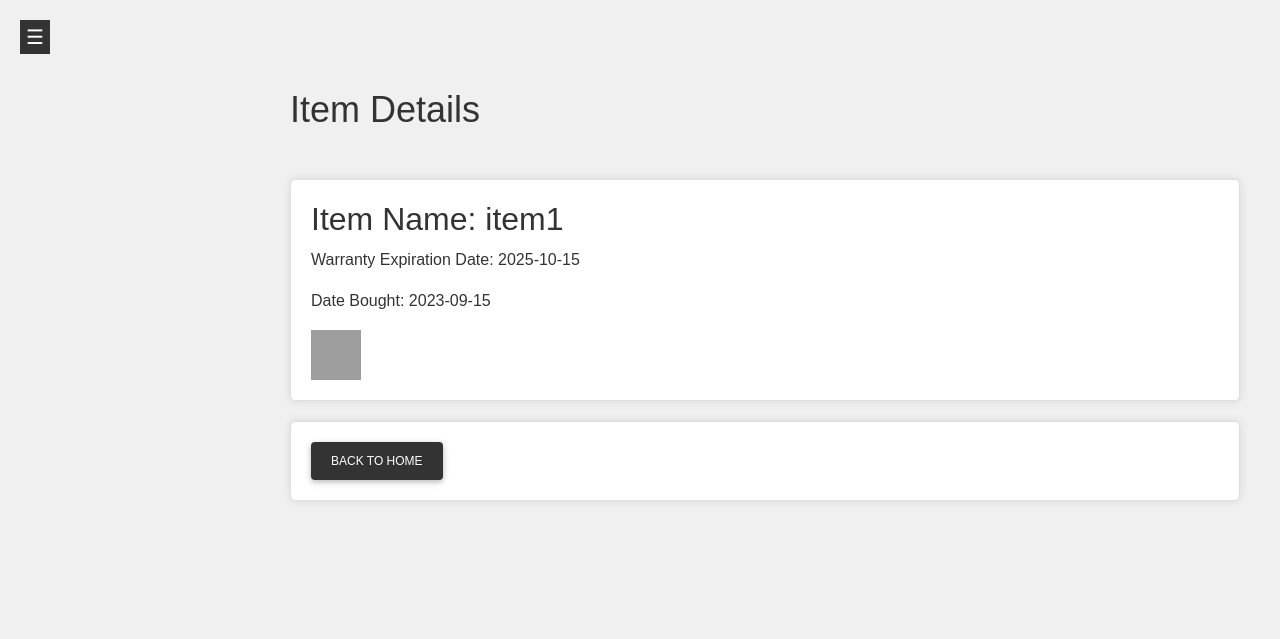
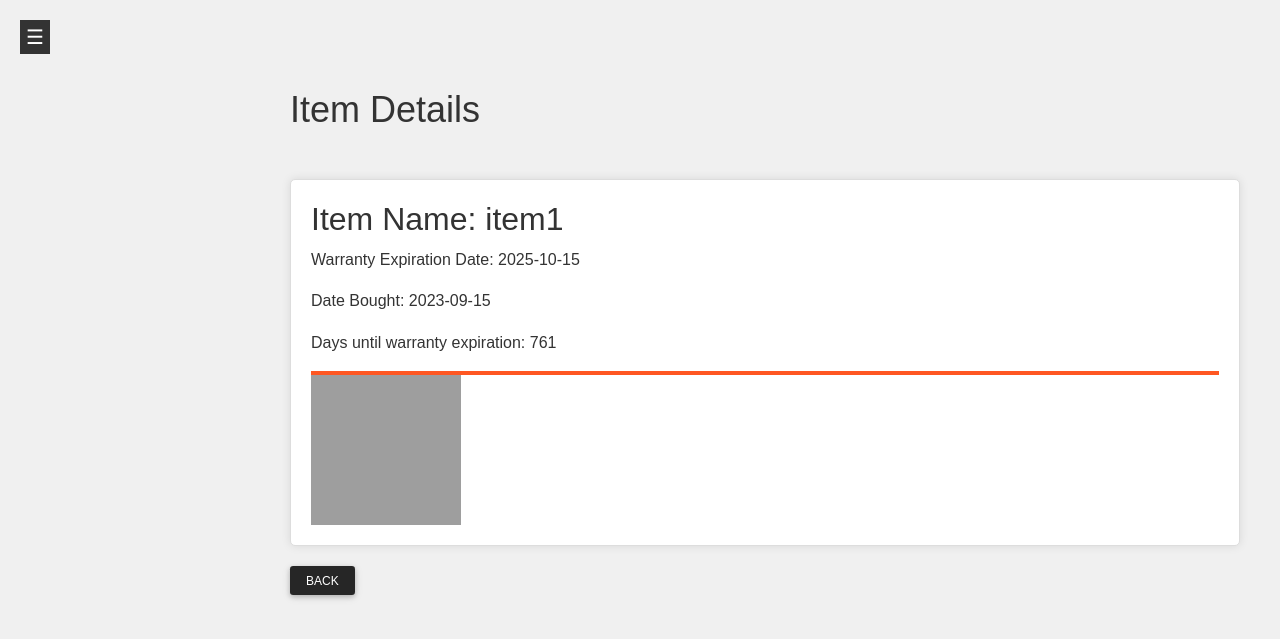
Before and after one commit to Zvaham/warranty_managment_app, a Flask app: page /item_page/7 in a window 1280 px wide. Shown: the top 639 px of the page. Run offline with Flask 3, Linux system fonts and the light colour scheme; data comes from the database, SQL or seed files in the repository; some libraries are stand-ins or nearby versions; grey boxes are pictures that could not be loaded.

Commit message:
progress

```diff
--- a/app.py
+++ b/app.py
@@ -136,20 +136,19 @@ def delete_all_items():
 def calculate_expiration_date(warranty_dur):
     current_date = datetime.now()
     future_date = (current_date + relativedelta(months=warranty_dur)).date()
-    return(future_date)
+    return future_date
+
+def days_until_expiration(future_date):
+    current_date = datetime.now().date()
+    return (future_date - current_date).days
+
 
 def save_resize_thumbnail(thumbnail_path, thumbnail_size_px=100):
-    try:
-        output_size = (thumbnail_size_px, thumbnail_size_px)
-        i = Image.open(thumbnail_path)
-        i.thumbnail(output_size)
-        i.save(thumbnail_path)
-    except Exception as e:
-        app.logger.info(f"Error saving thumbnail: {e}")
-        print(f"Error saving thumbnail: {e}")
-        return None
-    finally:
-        return thumbnail_path
+    output_size = (thumbnail_size_px, thumbnail_size_px)
+    i = Image.open(thumbnail_path)
+    i.thumbnail(output_size)
+    i.save(thumbnail_path)
+    return thumbnail_path
 
 
 @app.route('/', methods=['GET'])
@@ -173,9 +172,18 @@ def item_page(item_id):
         )
         item = c.fetchone()
         if item:
+            expiration_date = datetime.strptime(item[4], "%Y-%m-%d").date()
+            buying_date = datetime.strptime(item[2], "%Y-%m-%d").date()
+
+            days_to_expiration = days_until_expiration(expiration_date)
+            total_warranty_days = (expiration_date - buying_date).days
+
+            progress_width = (days_to_expiration / total_warranty_days) * 100
+
             thumbnail_file = os.path.basename(item[3])
             thumbnail_path = os.path.join('uploads/' 'products_thumbnails/', thumbnail_file)
-            return render_template('item_page.html', item=item, file_path=thumbnail_path)
+            return render_template('item_page.html', item=item, file_path=thumbnail_path, days_to_expiration=days_to_expiration, progress_width=progress_width)
+
         else:
             return "Item not found", 404
 
--- a/static/style.css
+++ b/static/style.css
@@ -4,6 +4,7 @@ body {
   color: #333;
   margin: 0;
 }
+
 
 .container {
   max-width: 1200px;
@@ -113,3 +114,10 @@ li.list-group-item {
 .nav-link.active {
   background-color: #333;
 }
+
+/* Define custom styles for the progress bar */
+.custom-progress {
+  background-color: #ff5722; /* Change the background color to a custom color */
+  height: 80px; /* Change the height of the progress bar */
+  /* Add other custom styles as needed */
+}
--- a/templates/item_page.html
+++ b/templates/item_page.html
@@ -9,13 +9,23 @@
             <h2>Item Name: {{ item[1] }}</h2>
             <p>Warranty Expiration Date: {{ item[4] }}</p>
             <p>Date Bought: {{ item[2] }}</p>
-            <img src="{{ url_for('static', filename=file_path) }}" alt="Thumbnail" width="50" height="50">
+
+            {% if days_to_expiration >= 0 %}
+                <p>Days until warranty expiration: {{ days_to_expiration }}</p>
+                <div class="progress">
+                    <div class="progress-bar custom-progress" role="progressbar" style="width: {{ progress_width }}%;" aria-valuenow="{{ days_to_expiration }}" aria-valuemin="0" aria-valuemax="{{ total_warranty_days }}"></div>
+                </div>
+
+
+            {% else %}
+                <p>Warranty Expired</p>
+
+            {% endif %}
+
+            <img src="{{ url_for('static', filename=file_path) }}" alt="Thumbnail" width="150" height="150">
         </div>
-        <div class="section">
-            <a href="{{ url_for('home') }}" class="btn btn-primary">Back to Home</a>
-        </div>
+        <a href="{{ url_for('home')}}" class="btn btn-dark btn-sm"> Back </a>
     </div>
 </body>
-</html>
 
 {% endblock %}
```
Also changed, not shown: 1 other file.
